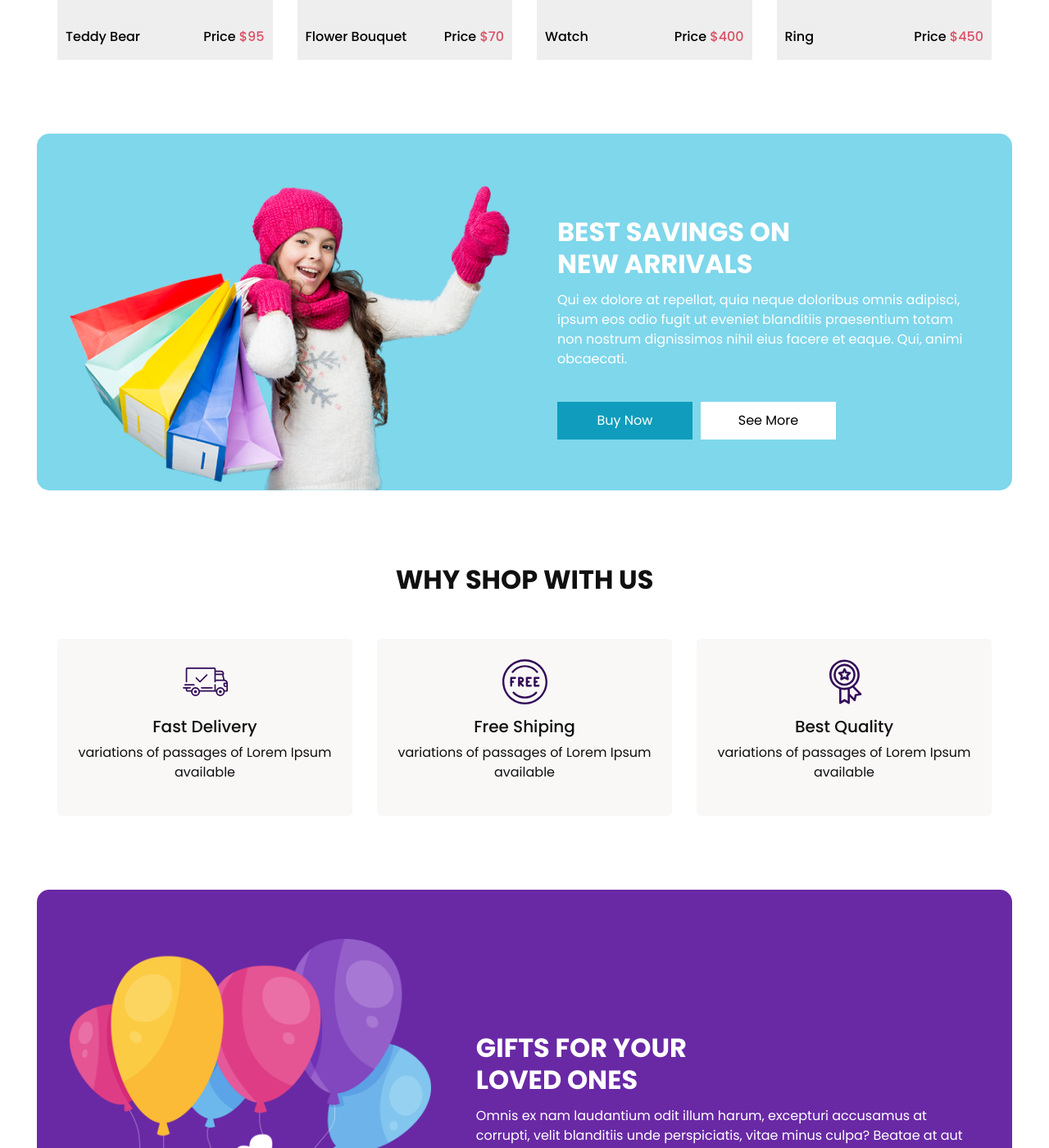
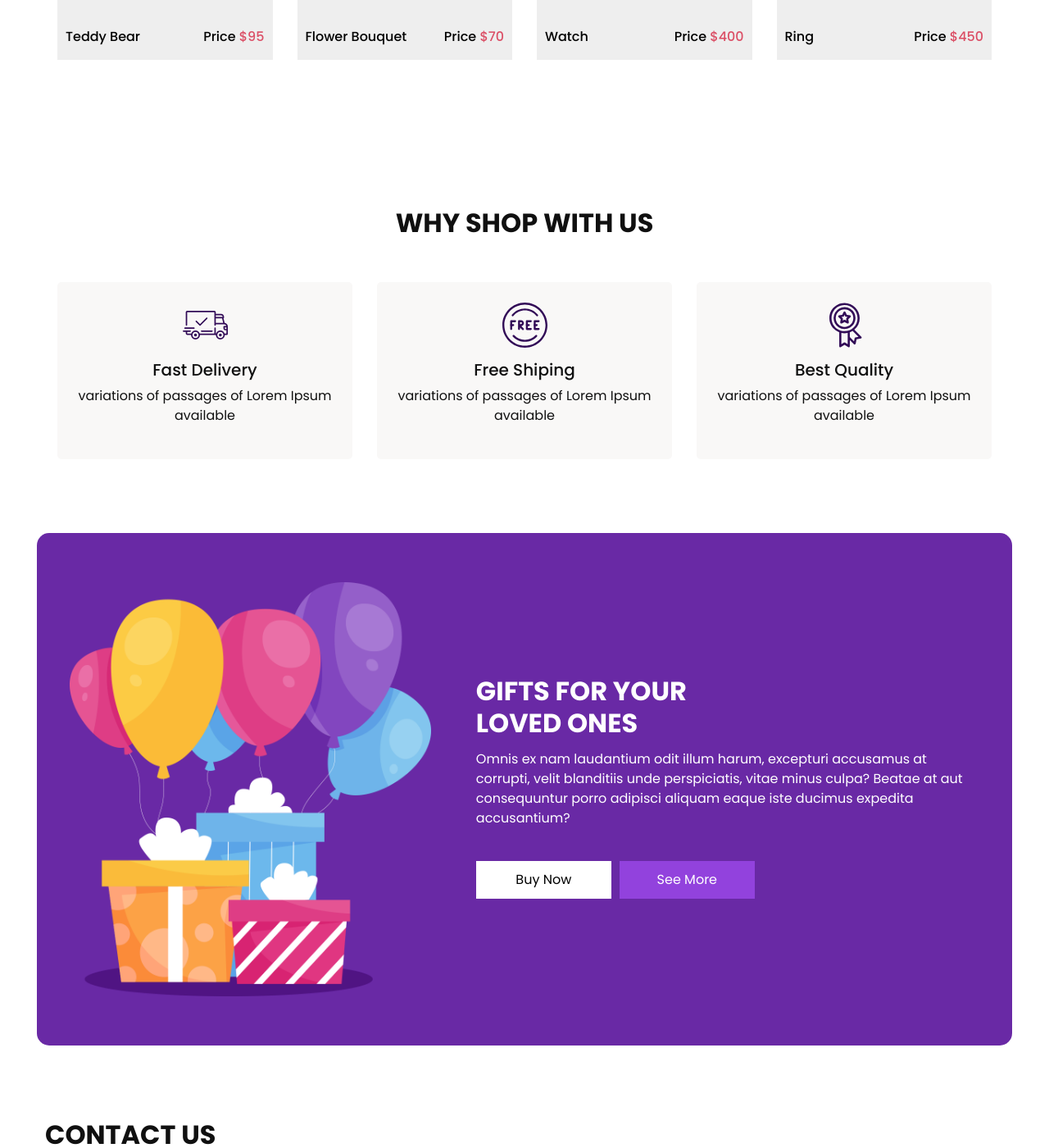
Before and after one commit to SnazzyKidsZA/website, a Jekyll site: the page built from index.markdown, in a window 1280 px wide and 1400 px high, scrolled down 1418 px. Shown: the whole window at 82% size. Built offline with Jekyll 4.4.1, drawn with Linux system fonts in a browser that asks for light colours; some of the changed text lies outside the part shown.

Commit message:
remove saving section and update contact

```diff
--- a/_includes/contact_us.html
+++ b/_includes/contact_us.html
@@ -15,26 +15,31 @@
                     </div>
                 </div>
             </div>
-            <div class="col-md-6 col-lg-5 px-0">
-                <form action="#">
-                    <div>
-                        <input type="text" placeholder="Name" />
-                    </div>
-                    <div>
-                        <input type="email" placeholder="Email" />
-                    </div>
-                    <div>
-                        <input type="text" placeholder="Phone" />
-                    </div>
-                    <div>
-                        <input type="text" class="message-box" placeholder="Message" />
-                    </div>
-                    <div class="d-flex ">
-                        <button>
-                            SEND
-                        </button>
-                    </div>
-                </form>
+            <div class="col-md-6 col-lg-5">
+                Find us on Facebook Marketplace <br>
+                ADD LINK HERE
+                We deliver via Pudo, within South Africa.
             </div>
+<!--            <div class="col-md-6 col-lg-5 px-0">-->
+<!--                <form action="#">-->
+<!--                    <div>-->
+<!--                        <input type="text" placeholder="Name" />-->
+<!--                    </div>-->
+<!--                    <div>-->
+<!--                        <input type="email" placeholder="Email" />-->
+<!--                    </div>-->
+<!--                    <div>-->
+<!--                        <input type="text" placeholder="Phone" />-->
+<!--                    </div>-->
+<!--                    <div>-->
+<!--                        <input type="text" class="message-box" placeholder="Message" />-->
+<!--                    </div>-->
+<!--                    <div class="d-flex ">-->
+<!--                        <button>-->
+<!--                            SEND-->
+<!--                        </button>-->
+<!--                    </div>-->
+<!--                </form>-->
+<!--            </div>-->
         </div>
     </div>
--- a/_includes/header.html
+++ b/_includes/header.html
@@ -15,24 +15,24 @@
                 <li class="nav-item active">
                     <a class="nav-link" href="{{site.baseurl}}/index.html">Home <span class="sr-only">(current)</span></a>
                 </li>
-                <li class="nav-item">
-                    <a class="nav-link" href="{{site.baseurl}}/shop.html">
-                        Shop
-                    </a>
-                </li>
+<!--                <li class="nav-item">-->
+<!--                    <a class="nav-link" href="{{site.baseurl}}/shop.html">-->
+<!--                        Shop-->
+<!--                    </a>-->
+<!--                </li>-->
                 <li class="nav-item">
                     <a class="nav-link" href="{{site.baseurl}}/why.html">
                         Why Us
                     </a>
                 </li>
+<!--                <li class="nav-item">-->
+<!--                    <a class="nav-link" href="{{site.baseurl}}/testimonial.html">-->
+<!--                        Testimonial-->
+<!--                    </a>-->
+<!--                </li>-->
                 <li class="nav-item">
-                    <a class="nav-link" href="{{site.baseurl}}/testimonial.html">
-                        Testimonial
-                    </a>
+                    <a class="nav-link" href="{{site.baseurl}}/contact.html">Contact Us</a>
                 </li>
-<!--                <li class="nav-item">-->
-<!--                    <a class="nav-link" href="{{site.baseurl}}/contact.html">Contact Us</a>-->
-<!--                </li>-->
             </ul>
 <!--            <div class="user_option">-->
 <!--                <a href="">-->
--- /dev/null
+++ b/_includes/saving_section.html
@@ -0,0 +1,34 @@
+<section class="saving_section ">
+    <div class="box">
+        <div class="container-fluid">
+            <div class="row">
+                <div class="col-lg-6">
+                    <div class="img-box">
+                        <img src="{{site.baseurl}}/images/saving-img.png" alt="">
+                    </div>
+                </div>
+                <div class="col-lg-6">
+                    <div class="detail-box">
+                        <div class="heading_container">
+                            <h2>
+                                Best Savings on <br>
+                                new arrivals
+                            </h2>
+                        </div>
+                        <p>
+                            Qui ex dolore at repellat, quia neque doloribus omnis adipisci, ipsum eos odio fugit ut eveniet blanditiis praesentium totam non nostrum dignissimos nihil eius facere et eaque. Qui, animi obcaecati.
+                        </p>
+                        <div class="btn-box">
+                            <a href="#" class="btn1">
+                                Buy Now
+                            </a>
+                            <a href="#" class="btn2">
+                                See More
+                            </a>
+                        </div>
+                    </div>
+                </div>
+            </div>
+        </div>
+    </div>
+</section>
--- a/_layouts/contact.html
+++ b/_layouts/contact.html
@@ -2,7 +2,7 @@
 <html>
 
 
-|
+{% include head.html %}
 
 <body>
   <div class="hero_area">
--- a/_layouts/default.html
+++ b/_layouts/default.html
@@ -152,40 +152,7 @@
 
     <!-- saving section -->
 
-    <section class="saving_section ">
-        <div class="box">
-            <div class="container-fluid">
-                <div class="row">
-                    <div class="col-lg-6">
-                        <div class="img-box">
-                            <img src="{{site.baseurl}}/images/saving-img.png" alt="">
-                        </div>
-                    </div>
-                    <div class="col-lg-6">
-                        <div class="detail-box">
-                            <div class="heading_container">
-                                <h2>
-                                    Best Savings on <br>
-                                    new arrivals
-                                </h2>
-                            </div>
-                            <p>
-                                Qui ex dolore at repellat, quia neque doloribus omnis adipisci, ipsum eos odio fugit ut eveniet blanditiis praesentium totam non nostrum dignissimos nihil eius facere et eaque. Qui, animi obcaecati.
-                            </p>
-                            <div class="btn-box">
-                                <a href="#" class="btn1">
-                                    Buy Now
-                                </a>
-                                <a href="#" class="btn2">
-                                    See More
-                                </a>
-                            </div>
-                        </div>
-                    </div>
-                </div>
-            </div>
-        </div>
-    </section>
+<!--    {% include saving_section.html %}-->
 
     <!-- end saving section -->
 
```
